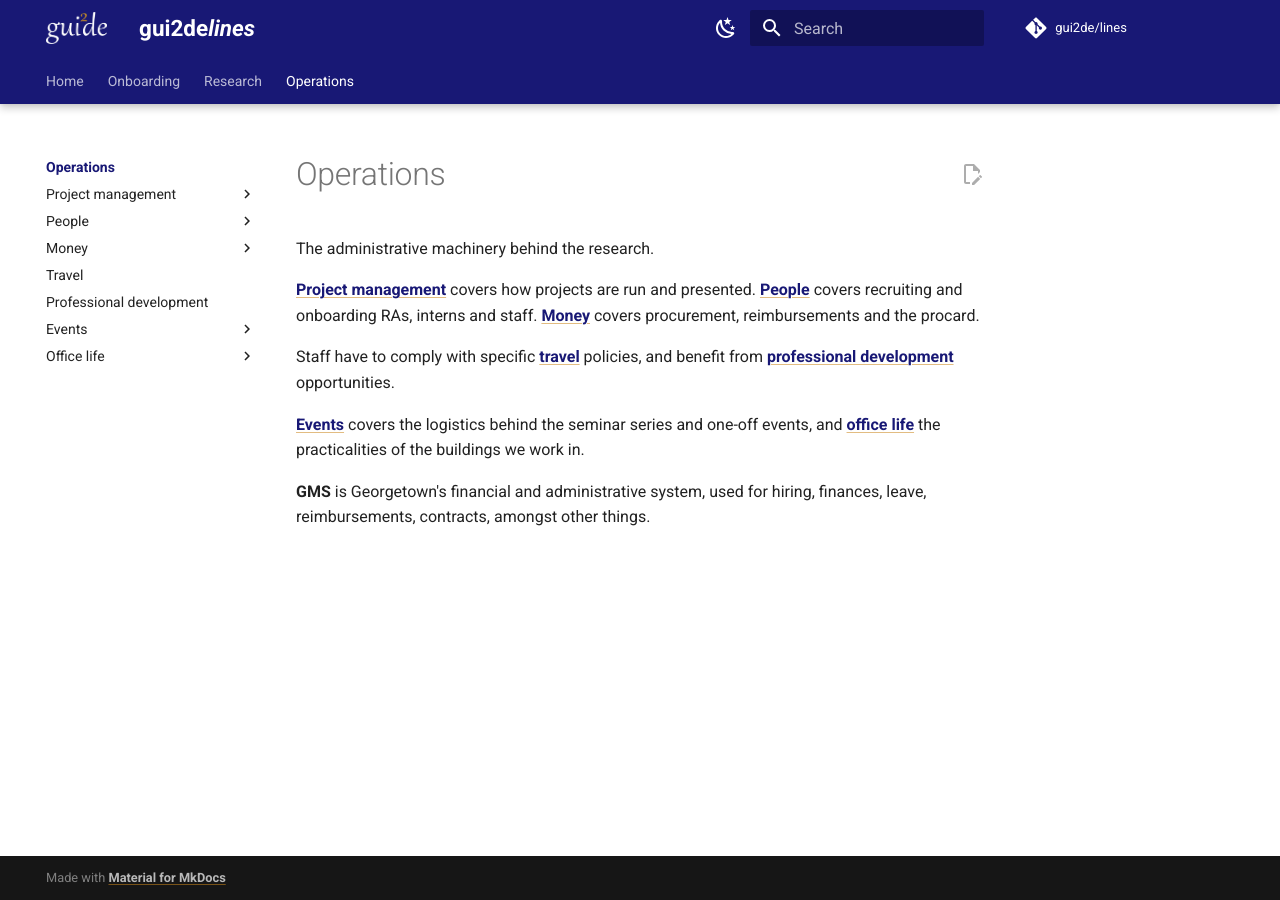
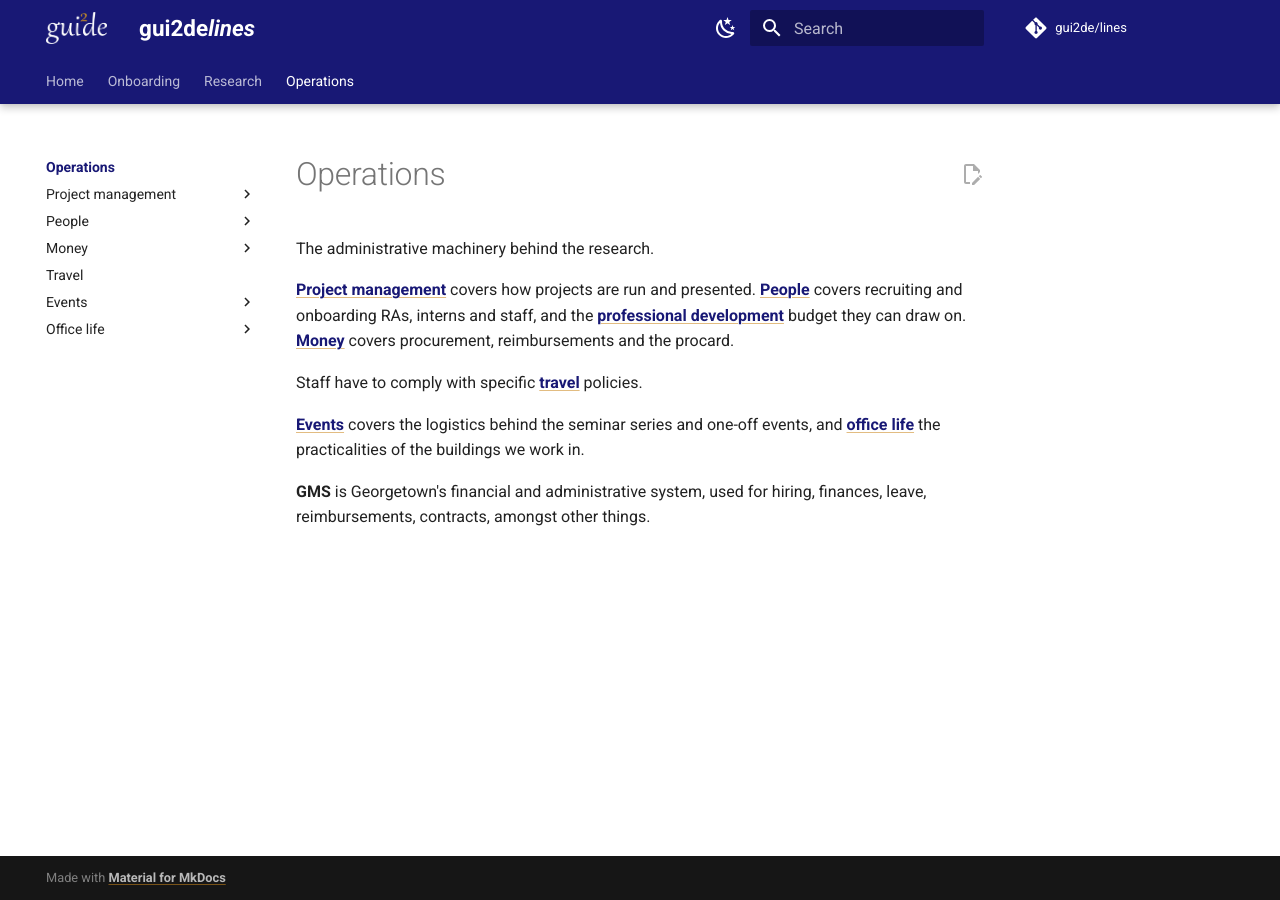
Before and after one commit to gui2de/lines, an MkDocs documentation site: the page built from docs/operations/index.md, in a window 1280 px wide. Built offline with MkDocs 1.6.1 and Material for MkDocs 9.7.7, drawn with Linux system fonts in a browser that asks for light colours; comment, search, counter and statistics services are not loaded.

Commit message:
Add Budgeting under Fundraising; move Professional development to People
Budgeting is a stub. Professional development is a staff entitlement
rather than a spending process, so it sits with People; the Operations
and People indexes were updated to match.

Co-Authored-By: Claude Opus 5 <noreply@anthropic.com>

```diff
--- a/docs/operations/index.md
+++ b/docs/operations/index.md
@@ -3,10 +3,11 @@
 The administrative machinery behind the research.
 
 [Project management](project-management/index.md) covers how projects are run and presented.
-[People](people/index.md) covers recruiting and onboarding RAs, interns and staff.
+[People](people/index.md) covers recruiting and onboarding RAs, interns and staff, and the
+[professional development](people/professional-development.md) budget they can draw on.
 [Money](money/index.md) covers procurement, reimbursements and the procard.
 
-Staff have to comply with specific [travel](travel.md) policies, and benefit from [professional development](professional-development.md) opportunities.
+Staff have to comply with specific [travel](travel.md) policies.
 
 [Events](events/index.md) covers the logistics behind the seminar series and one-off events, and
 [office life](office/index.md) the practicalities of the buildings we work in.
--- a/mkdocs.yml
+++ b/mkdocs.yml
@@ -85,6 +85,7 @@ nav:
           - External Grants: research/fundraising/grants-external.md
           - Gifts: research/fundraising/gifts.md
           - RGAs: research/fundraising/rgas.md
+          - Budgeting: research/fundraising/budgeting.md
       - Ethics & IRB:
           - research/ethics/index.md
           - CITI training: research/ethics/citi.md
@@ -131,13 +132,13 @@ nav:
           - Summer interns: operations/people/summer-interns.md
           - Staff onboarding: operations/people/onboarding.md
           - Off-boarding: operations/people/offboarding.md
+          - Professional development: operations/people/professional-development.md
       - Money:
           - operations/money/index.md
           - Procurement: operations/money/procurement.md
           - Reimbursements: operations/money/reimbursements.md
           - Procard: operations/money/procard.md
       - Travel: operations/travel.md
-      - Professional development: operations/professional-development.md
       - Events:
           - operations/events/index.md
           - Seminar series: operations/events/seminar-series.md
```
Also changed, not shown: docs/operations/people/index.md (+3 -1 lines), docs/research/fundraising/budgeting.md (added, +5 -0 lines), docs/operations/people/professional-development.md (renamed from docs/operations/professional-development.md).
